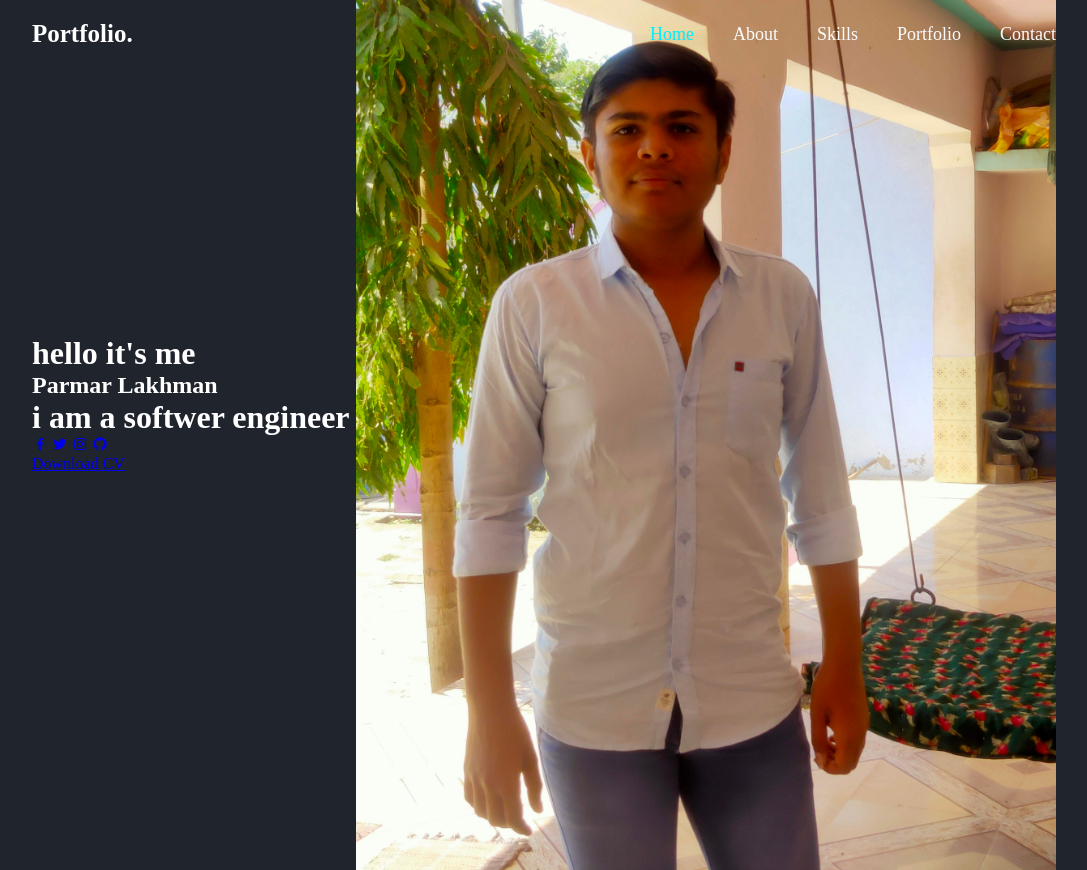
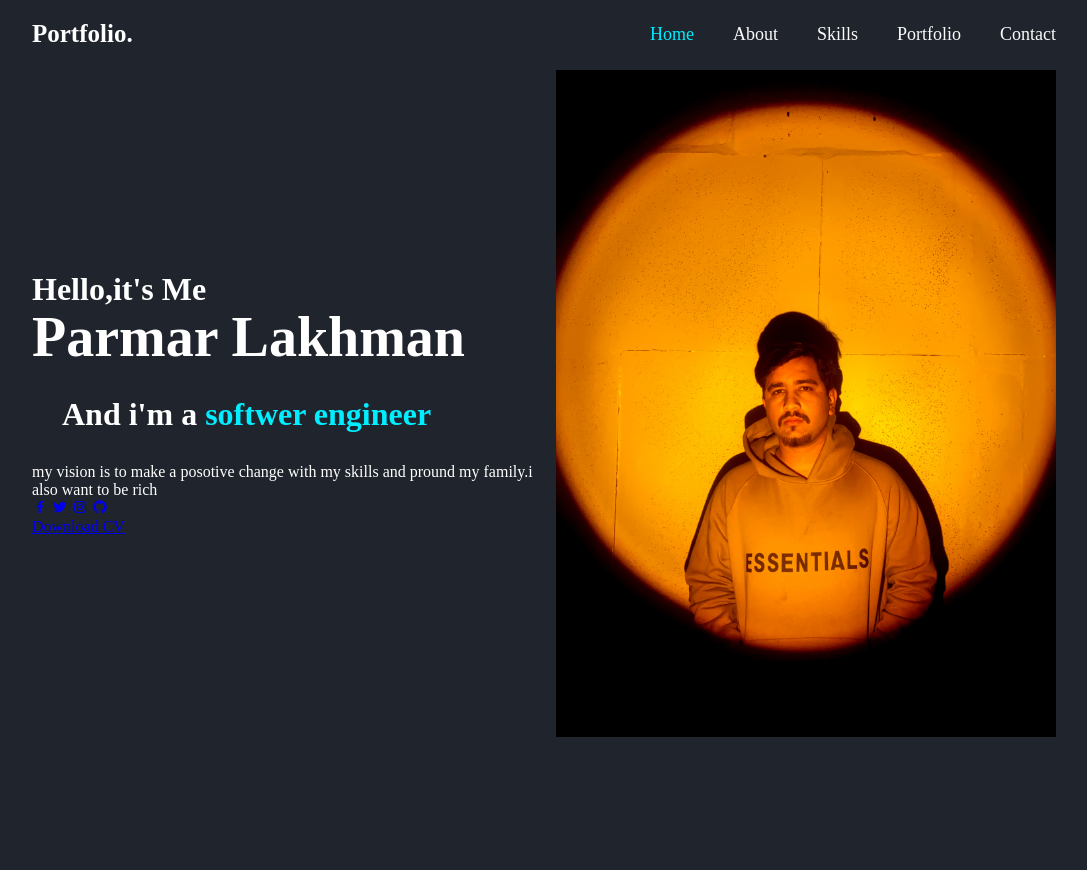
Before and after one commit to lakhman108/portfolio, a PHP site: page / in a window 1280 px wide. Shown: the whole page, without its empty margins (96-1183 px from the left). After the commit the page ends 737 px from the top, so only its background shows below. Run offline with PHP 8.4, Linux system fonts and the light colour scheme.

Commit message:
new file:   home2.jpg

```diff
--- a/index.html
+++ b/index.html
@@ -20,9 +20,10 @@
  </header>
  <section class="home">
     <div class="home-content">
-<h3>hello it's me</h3>
+<h3>Hello,it's Me</h3>
 <h1>Parmar Lakhman</h1>
-<h3>i am a <span>softwer engineer</span></h3>
+<h3>And i'm a <span>softwer engineer</span></h3>
+<p>my vision is to make a posotive change with my skills and pround my family.i also want to be rich</p>
 <div class="social-media">
     <a href="#"><i class='bx bxl-facebook'></i></a>
     <a href="#"><i class='bx bxl-twitter' ></i></a>
@@ -32,7 +33,7 @@
 <a href="#" class="btn">Download CV</a>
     </div>
     <div class="home-img" >
-        <img src="home.jpg" alt="" style="width: 700px;">
+        <img src="home2.jpg" alt="" style="width: 500px;">
     </div>
  </section>
 </body>
--- a/style.css
+++ b/style.css
@@ -56,11 +56,27 @@ body{
 }
 .home-content h3{
     font-size: 32px;
-    font-weight: 600;
+    font-weight: 700;
 
+}
+.home-content h3:nth-of-type(2){
+    margin: 30px;
+}
+.home-content h1{
+    font-size: 56px;
+    font-weight: 700;
+    margin: -3px 0;
+
+}
+.home-content p{
+    font-size: 16px;
+
+}
+.home-content h3 span{
+    color: #0ef;
 }
 .home-image img{
 
-    max-width: 450%;
+   max-width: 450px;
 
 }
```
Also changed, not shown: home1.png (added), home2.jpg (added), 1 other file.
